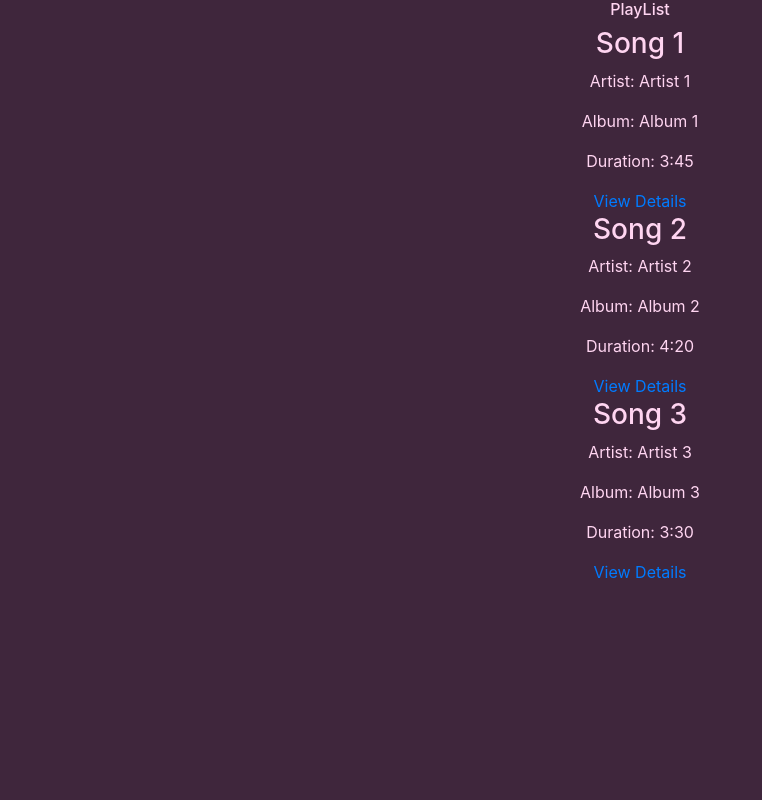
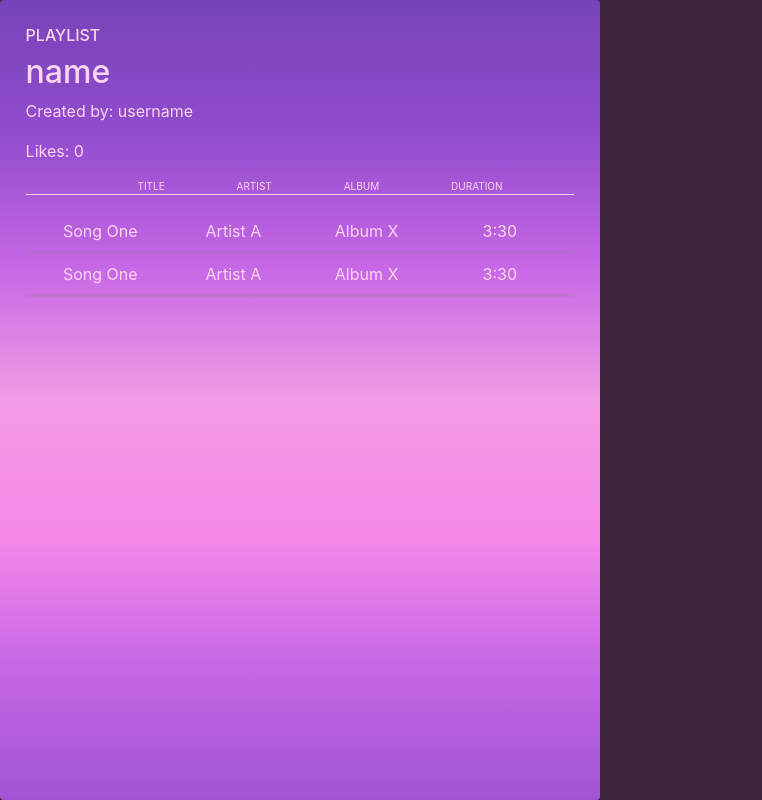
Before and after one commit to KyleElison/Sunhack2024, a React (Create React App) app in the folder frontend/: page /Songs in a window 1280 px wide. Shown: the whole page, without its empty margins (0-762 px from the left). Built offline with nearby package versions, Linux system fonts and the light colour scheme.

Commit message:
Songs Interface

```diff
--- /dev/null
+++ b/frontend/src/views/Songs/Song.css
@@ -0,0 +1,8 @@
+.song-container{
+    display: flex;
+    border-bottom: solid rgba(128, 128, 128, 0.184);
+    padding: 1vh;
+}
+.song-item{
+    flex: 1;
+}
--- a/frontend/src/views/Songs/Song.js
+++ b/frontend/src/views/Songs/Song.js
@@ -1,16 +1,16 @@
 import React from 'react';
-import './Songs.css';
+import './Song.css';
 import { Link } from 'react-router-dom';
 
 // Define props in the function parameters
-const Song = ({title, artist, album, duration }) => {
+const Song = ({name, artist, album, duration }) => {
   return (
     <div className="song-container">
-      <h3>{title}</h3>
-      <p>Artist: {artist}</p>
-      <p>Album: {album}</p>
-      <p>Duration: {duration}</p>
-      <Link to={`/song/${title}`}>View Details</Link>
+      <div className="song-item">{name}</div>
+      <div className="song-item">{artist}</div>
+      <div className="song-item">{album}</div>
+      <div className="song-item">{duration}</div>
+      {/* <Link to={`/song/${name}`}>View Details</Link> */}
     </div>
   );
 };
--- a/frontend/src/views/Songs/Songs.css
+++ b/frontend/src/views/Songs/Songs.css
@@ -1,4 +1,27 @@
-.songContainer{
-    background-color: rgba(165, 163, 163, 0.332);
+body{
+    padding: 0;
+    margin: 0;
+}
+.header{
+    text-align: left;
+    margin-bottom: 0px;
+}
+.playlist{
+    background-image: linear-gradient(to bottom,#422c9b99,#743ec0a7,#c667e6b8, #ffaae3c7, #f589e9, #c667e6ac, #743ec078);
+    border: 0px;
+    /* border-radius: 20px;; */
+    padding: 2%;
+    width: 100vw;
+    height: 100vh;
+    margin: 0px;
+}
+ul{
+    list-style: none;
+    display: flex;
+    justify-content: space-evenly;
+    border-bottom: solid 1px;
 
 }
+li{
+    font-size: 10px;
+}
--- a/frontend/src/views/Songs/Songs.js
+++ b/frontend/src/views/Songs/Songs.js
@@ -1,29 +1,57 @@
 import React from 'react';
-import '../app/App.css';
+import './Songs.css';
 import Song from './Song';
 
 function Songs() {
 
   // Example array of song data
-  const songsData = [
-    { title: "Song 1", artist: "Artist 1", album: "Album 1", duration: "3:45" },
-    { title: "Song 2", artist: "Artist 2", album: "Album 2", duration: "4:20" },
-    { title: "Song 3", artist: "Artist 3", album: "Album 3", duration: "3:30" },
-  ];
-
+  const playlistData = {
+    name: "name",
+    username: "username",
+    likes: 0,
+    songs: [
+      {
+        name: "Song One",
+        artist: "Artist A",
+        album: "Album X",
+        duration: "3:30"
+      },
+      {
+        name: "Song One",
+        artist: "Artist A",
+        album: "Album X",
+        duration: "3:30"
+      }
+    ]
+  }
   return (
-    <div className="songs-page">
-      <h6>PlayList</h6>
-      {songsData.map((song, index) => (
+    <div className="playlist">
+      <div className = "header">
+        <h6>PLAYLIST</h6>
+        <h2>{playlistData.name}</h2>
+        <p>Created by: {playlistData.username}</p>
+        <p>Likes: {playlistData.likes}</p>
+      </div>
+      <div className="song-list">
+      <div className= "songListHeader">
+        <ul >
+          <li> TITLE </li>
+          <li> ARTIST </li>
+          <li> ALBUM </li>
+          <li> DURATION </li>
+        </ul>
+      </div>
+          {playlistData.songs.map((song, index) => (
             <Song
               key={index}
-          title={song.title}
+              name={song.name}
               artist={song.artist}
               album={song.album}
               duration={song.duration}
             />
           ))}
       </div>
+    </div>
   );
 }
 
--- a/frontend/src/views/home/home.js
+++ b/frontend/src/views/home/home.js
@@ -8,6 +8,7 @@ const Home = () => {
             <h1>TESTING YAYAYAYAAYAYAYAYAYAYA</h1>
             <Link to="/playlists">Link</Link>
             <Link to="/Songs">Songs</Link>
+
         </div>
     );
   }
```
Lines whose indentation alone changed are shown as unchanged.
